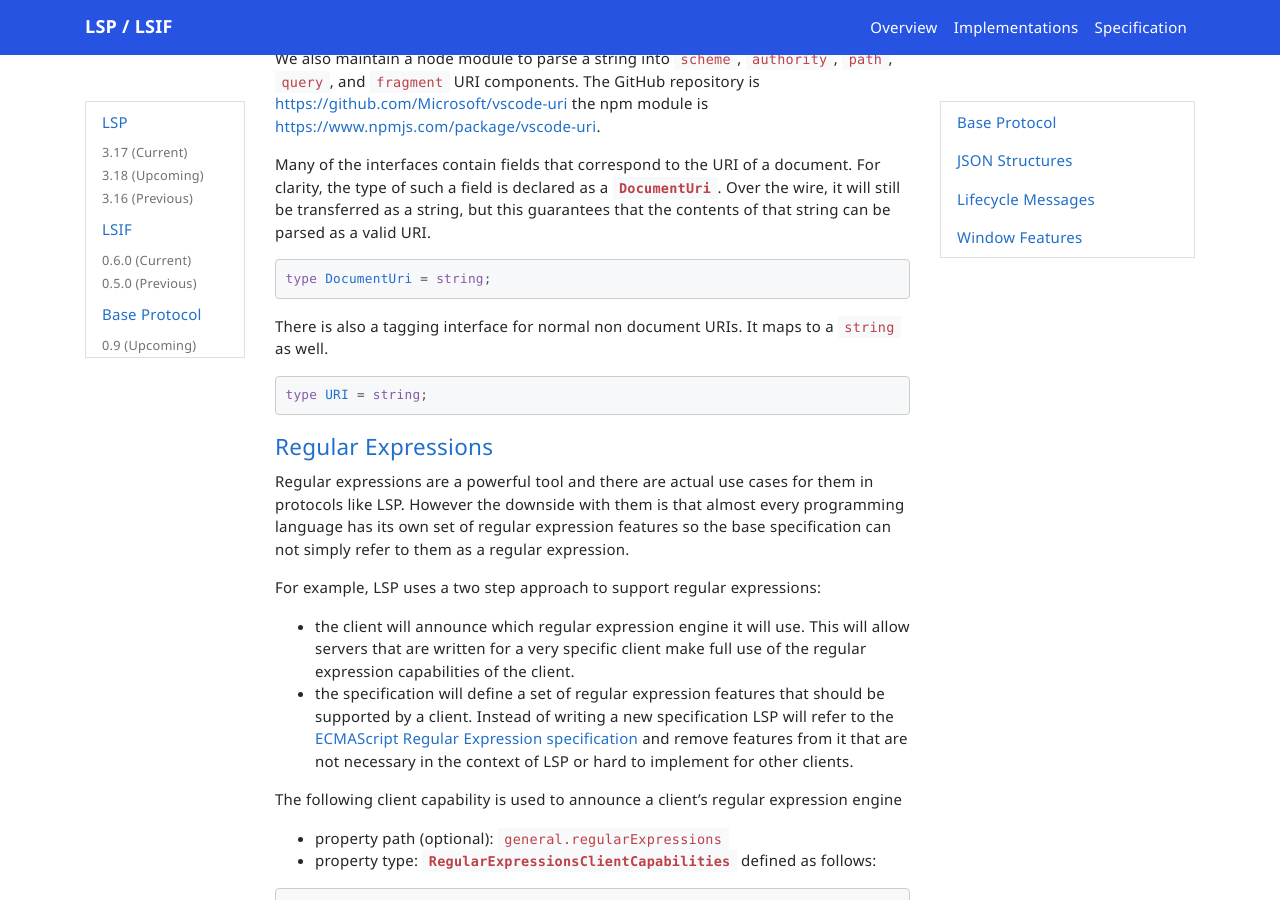
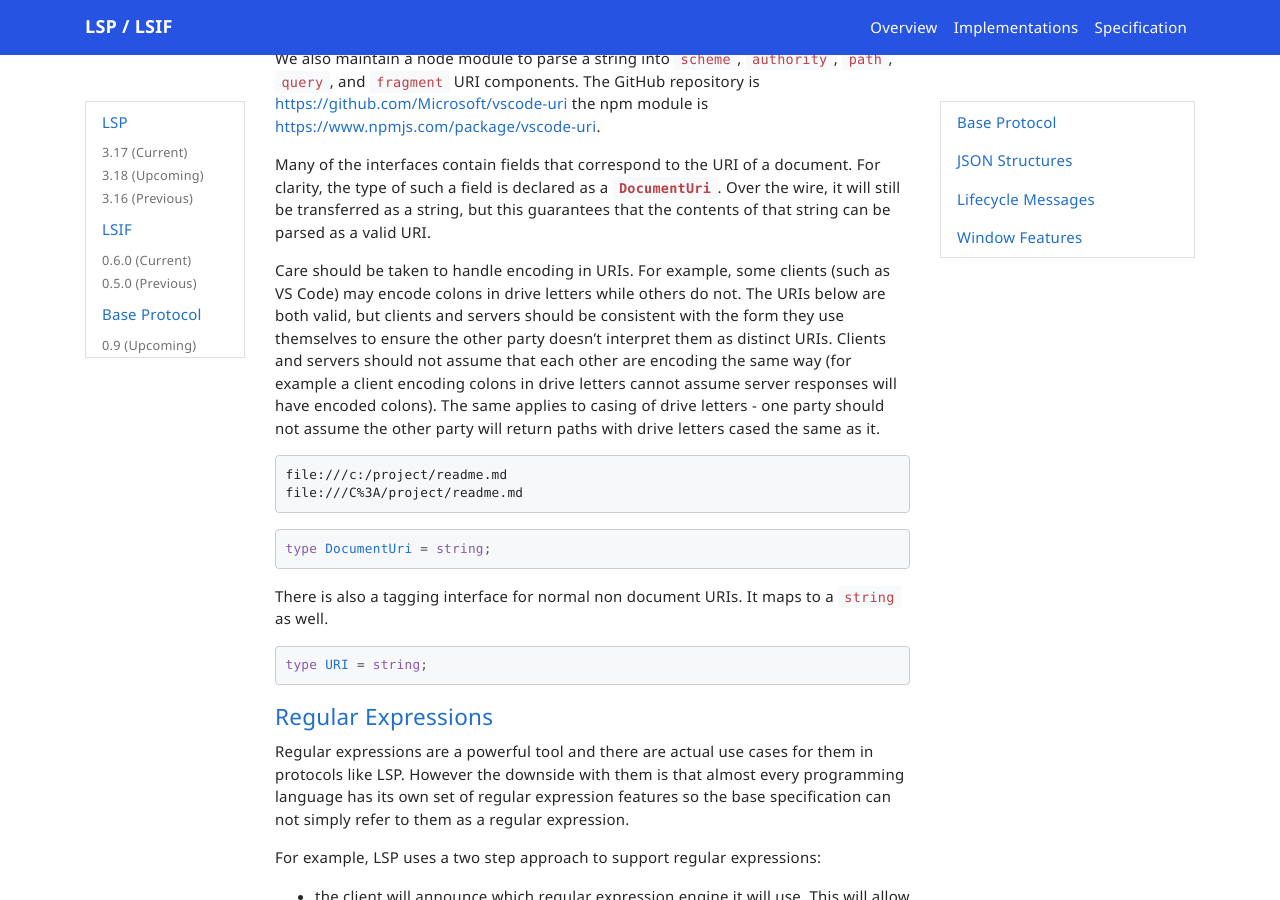
Before and after one commit to microsoft/language-server-protocol, a Jekyll site: the page built from _specifications/base/0.9/specification.md, in a window 1280 px wide and 900 px high, scrolled down 5046 px. Built offline with Jekyll 4.4.1, drawn with Linux system fonts in a browser that asks for light colours; nearby versions of some CDN libraries; emoji names are drawn with the system emoji font; comment, search, counter and statistics services are not loaded.

Commit message:
Add an explicit note about drive letter colons (#1786)
* Add an explicit note about drive letter colons

See https://github.com/microsoft/vscode-languageserver-node/issues/1280

* Tweak text

* Add a note about drive letter casing

---------

Co-authored-by: Dirk Bäumer <dirkb@microsoft.com>

````diff
--- a/_includes/types/uri.md
+++ b/_includes/types/uri.md
@@ -16,6 +16,13 @@ We also maintain a node module to parse a string into `scheme`, `authority`, `pa
 
 Many of the interfaces contain fields that correspond to the URI of a document. For clarity, the type of such a field is declared as a `DocumentUri`. Over the wire, it will still be transferred as a string, but this guarantees that the contents of that string can be parsed as a valid URI.
 
+Care should be taken to handle encoding in URIs. For example, some clients (such as VS Code) may encode colons in drive letters while others do not. The URIs below are both valid, but clients and servers should be consistent with the form they use themselves to ensure the other party doesn't interpret them as distinct URIs. Clients and servers should not assume that each other are encoding the same way (for example a client encoding colons in drive letters cannot assume server responses will have encoded colons). The same applies to casing of drive letters - one party should not assume the other party will return paths with drive letters cased the same as it.
+
+```
+file:///c:/project/readme.md
+file:///C%3A/project/readme.md
+```
+
 <div class="anchorHolder"><a href="#documentUri" name="documentUri" class="linkableAnchor"></a></div>
 
 ```typescript
````
